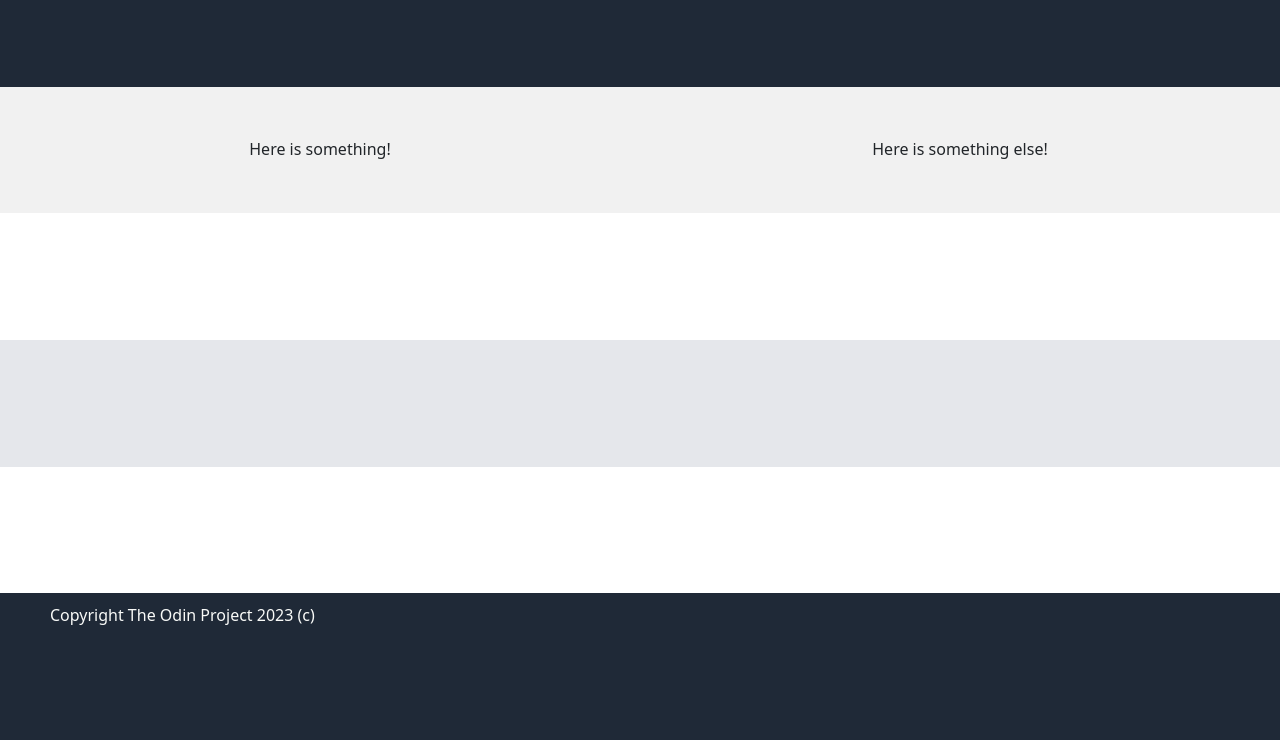
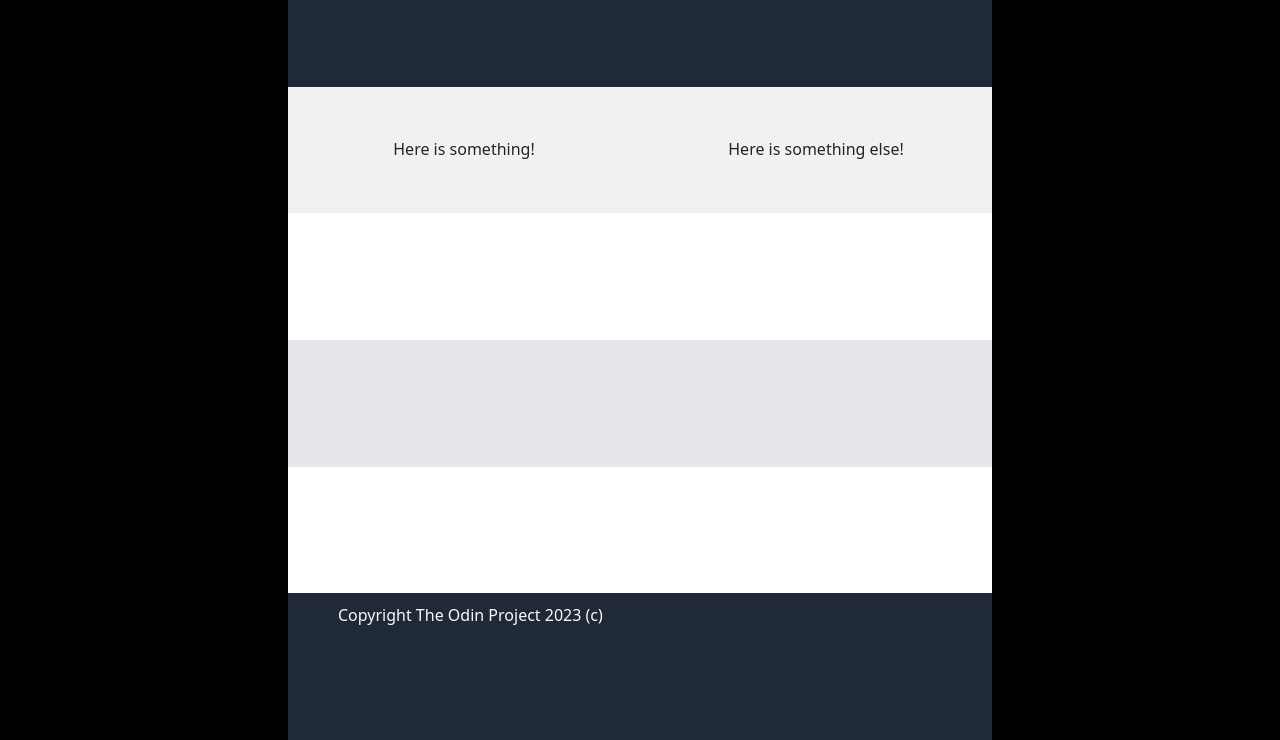
Before and after one commit to PiraTechnics/odinproject, a plain HTML site: page landingpage/index.html in a window 1280 px wide. Shown: the part 60-800 px from the top of the page. Drawn offline with nearby package versions, Linux system fonts and the light colour scheme.

Commit message:
centered body content

```diff
--- a/landingpage/style.css
+++ b/landingpage/style.css
@@ -1,6 +1,8 @@
 body {
-    /* Set a margin on both sides for landing page*/
     height: 100vh;
+    width: 55vw;
+    margin: auto; /* centers our body tag with a hard width of 55% of viewport */
+    justify-content: center;
     background-color: black;
     display: flex;
     flex-direction: column;
@@ -19,7 +21,7 @@ header, footer {
     color: inherit;
 }
 
-/* --- Flexbox body components --- */
+/* --- Flexbox content components --- */
 
 .content-column {
     flex: 1;
```
